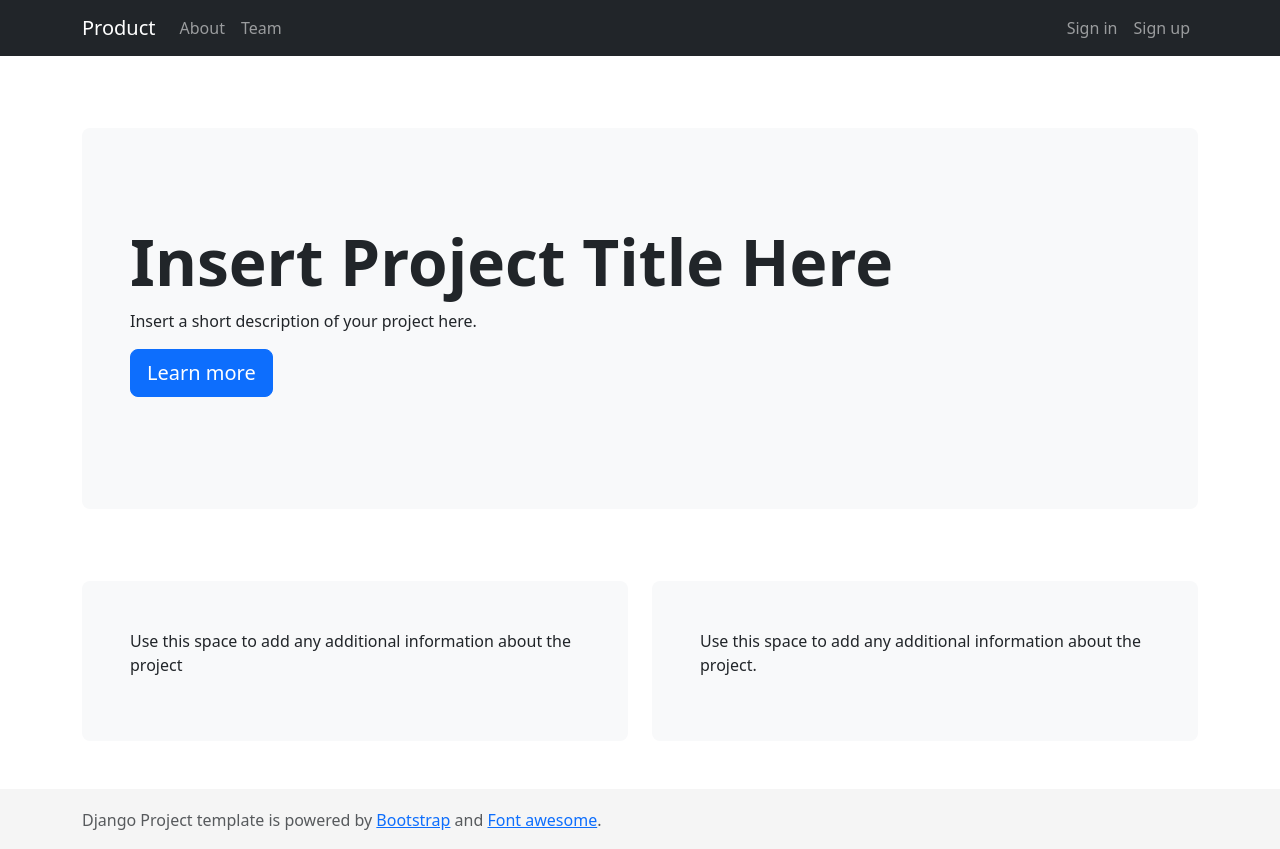
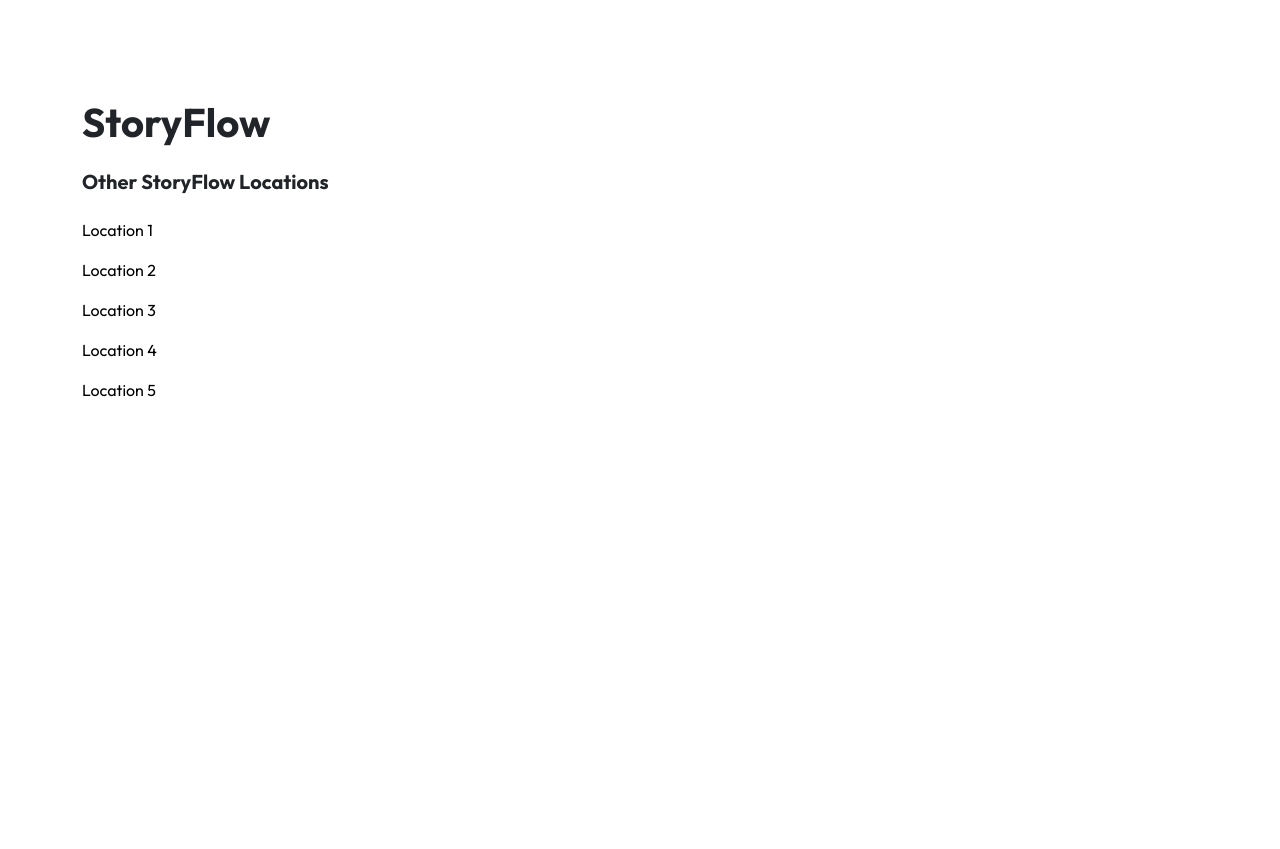
Before and after one commit to sarahculpepper/StoryFlow, a Django app: page / in a window 1280 px wide. After the commit the page ends 397 px from the top, so only its background shows below. Run offline with Django 3.2, Linux system fonts and the light colour scheme; some libraries are stand-ins or nearby versions.

Commit message:
added basic home info, deleted irrelevant files

```diff
--- a/users/static/css/base.css
+++ b/users/static/css/base.css
@@ -1,10 +1,12 @@
 html {
     position: relative;
     min-height: 100%;
+    width: 100%;
 }
 
 body {
-    padding-top: 80px;
+    font-family: "Outfit", sans-serif;
+    padding-top: 50px;
     margin-bottom: 60px;
 }
 
@@ -28,3 +30,21 @@ body {
     /* Vertically center the text there */
     background-color: #f5f5f5;
 }
+
+.title-style {
+    text-align: left;
+}
+
+.links-container {
+    text-align: left;
+}
+
+.links-container h1 {
+    font-size: 20px;
+    font-weight: bold;
+}
+
+.links-container a {
+    text-decoration: none;
+    color: black;
+}
--- a/users/templates/base_generic.html
+++ b/users/templates/base_generic.html
@@ -4,15 +4,17 @@
 <!DOCTYPE html>
 <html lang="us-en">
     <head>
+        <style>@import url('https://fonts.googleapis.com/css2?family=Outfit:wght@100..900&display=swap');</style>
+        <script src="https://ajax.googleapis.com/ajax/libs/jquery/3.7.1/jquery.min.js"></script>
         <meta charset="UTF-8" />
-        <meta name="description" content="Django Project Template" />
+        <meta name="description" content="StoryFlow" />
         <meta name="keywords" content="HTML, CSS, JavaScript" />
-        <meta name="author" content="John Doe" />
+        <meta name="Sarah" content="Sarah Culpepper" />
         <meta name="viewport" content="width=device-width, initial-scale=1.0" />
         <link rel="shortcut icon"
               type="image/png"
               href="{% static 'img/favicon.ico' %}"/>
-        <title>Django Project Template</title>
+        <title>StoryFlow</title>
         {# Load CSS and JavaScript #}
         {% bootstrap_css %}
         {% bootstrap_javascript %}
@@ -26,7 +28,6 @@
         {% endblock style %}
     </head>
     <body>
-        {% include "navbar.html" %}
         <div class="container">
             <h1 class="text-center fw-bold mb-5">
                 {% block title %}
@@ -35,6 +36,5 @@
             {% block content %}
             {% endblock content %}
         </div>
-        {% include "footer.html" %}
     </body>
 </html>
--- a/users/templates/footer.html
+++ /dev/null
@@ -1,8 +0,0 @@
-<footer class="footer pt-3 mt-4 text-muted">
-    <div class="container">
-        Django Project template is powered by
-        <a target="_blank" href="https://getbootstrap.com/">Bootstrap</a>
-        and
-        <a target="_blank" href="https://fontawesome.com/">Font awesome</a>.
-    </div>
-</footer>
--- a/users/templates/home.html
+++ b/users/templates/home.html
@@ -1,26 +1,21 @@
 {% extends "base_generic.html" %}
 {% block content %}
-    <!-- Main jumbotron for a primary marketing message or call to action -->
-    <div class="p-5 mb-4 bg-light rounded-3">
-        <div class="py-5">
-            <h1 class="display-3 fw-bold">Insert Project Title Here</h1>
-            <p>Insert a short description of your project here.</p>
-            <p class="col-md-8 fs-4">
-                <a class="btn btn-primary btn-lg" href="{% url 'about' %}" role="button">Learn more</a>
-            </p>
+    <div class="mb-4">
+        <div class="mb-4">
+            <h1 class="title-style fw-bold">StoryFlow</h1>
         </div>
-    </div>
-    <div class="py-5">
-        <div class="row align-items-md-stretch">
+        <div class="row links-container">
+            <div class="col-md-4">
+                <h1 class="mb-4">Other StoryFlow Locations</h1>
+                <p><a href="url">Location 1</a></p>
+                <p><a href="url">Location 2</a></p>
+                <p><a href="url">Location 3</a></p>
+                <p><a href="url">Location 4</a></p>
+                <p><a href="url">Location 5</a></p>
+            </div>
+        </div>
+        <div class="row content-container">
             <div class="col-md-6">
-                <div class="h-100 p-5 bg-light rounded-3">
-                    <p>Use this space to add any additional information about the project</p>
-                </div>
-            </div>
-            <div class="col-md-6">
-                <div class="h-100 p-5 bg-light rounded-3">
-                    <p>Use this space to add any additional information about the project.</p>
-                </div>
             </div>
         </div>
     </div>
--- a/users/templates/navbar.html
+++ /dev/null
@@ -1,86 +0,0 @@
-{% load django_bootstrap5 %}
-{% load static %}
-<nav class="navbar navbar-expand-md navbar-dark fixed-top bg-dark justify-content-between">
-    <div class="container">
-        <a class="navbar-brand" href="{% url 'home' %}">
-            <i class="fa-solid fa-house"></i> Product
-        </a>
-        <button class="navbar-toggler"
-                type="button"
-                data-toggle="collapse"
-                data-target="#navbarsExampleDefault"
-                aria-controls="navbarsExampleDefault"
-                aria-expanded="false"
-                aria-label="Toggle navigation">
-            <span class="navbar-toggler-icon"></span>
-        </button>
-        <div class="collapse navbar-collapse" id="#navbarsExampleDefault">
-            <ul class="navbar-nav mr-auto">
-                <li class="nav-item">
-                    <a class="nav-link" href="{% url 'about' %}">
-                        <i class="fa-solid fa-circle-info"></i> About
-                    </a>
-                </li>
-                <li class="nav-item">
-                    <a class="nav-link" href="{% url 'team' %}">
-                        <i class="fa-solid fa-people-group"></i> Team
-                    </a>
-                </li>
-            </ul>
-        </div>
-        <div class="navbar-collapse collapse" id="#navbarsExampleDefault">
-            <ul class="navbar-nav ms-auto mb-2 mb-lg-0">
-                {% if user.is_authenticated %}
-                    <div class="dropdown">
-                        <a class="nav-link dropdown-toggle"
-                           role="button"
-                           data-toggle="dropdown"
-                           data-bs-toggle="dropdown"
-                           aria-expanded="false">
-                            {% if user.picture %}
-                                <img src="{{ user.picture.url }}"
-                                     alt="Profile Picture"
-                                     class="rounded-circle img-thumbnail"
-                                     height="30"
-                                     width="30">
-                            {% else %}
-                                <img src="{% static 'img/user-icon.png' %}"
-                                     alt="Profile Picture"
-                                     class="rounded-circle img-thumbnail"
-                                     height="30"
-                                     width="30">
-                            {% endif %}
-                            {{ user.email }}
-                        </a>
-                        <ul class="dropdown-menu">
-                            <li>
-                                <a class="dropdown-item" href="{% url 'user_profile:profile_detail' %}">
-                                    <i class="fa-solid fa-user-cog"></i> Profile
-                                </a>
-                            </li>
-                            <li>
-                                <div class="dropdown-divider"></div>
-                            </li>
-                            <li>
-                                <a class="dropdown-item" href="{% url 'logout' %}">
-                                    <i class="fa-solid fa-sign-out-alt"></i> Log out
-                                </a>
-                            </li>
-                        </ul>
-                    </div>
-                {% else %}
-                    <li class="nav-item">
-                        <a class="nav-link" href="{% url 'login' %}">
-                            <i class="fa-solid fa-sign-in"></i> Sign in
-                        </a>
-                    </li>
-                    <li class="nav-item">
-                        <a class="nav-link" href="{% url 'users:signup' %}">
-                            <i class="fa-solid fa-user-edit"></i> Sign up
-                        </a>
-                    </li>
-                {% endif %}
-            </ul>
-        </div>
-    </div>
-</nav>
```
Also changed, not shown: users/templates/about.html (deleted, +0 -13 lines), users/templates/team.html (deleted, +0 -53 lines).
